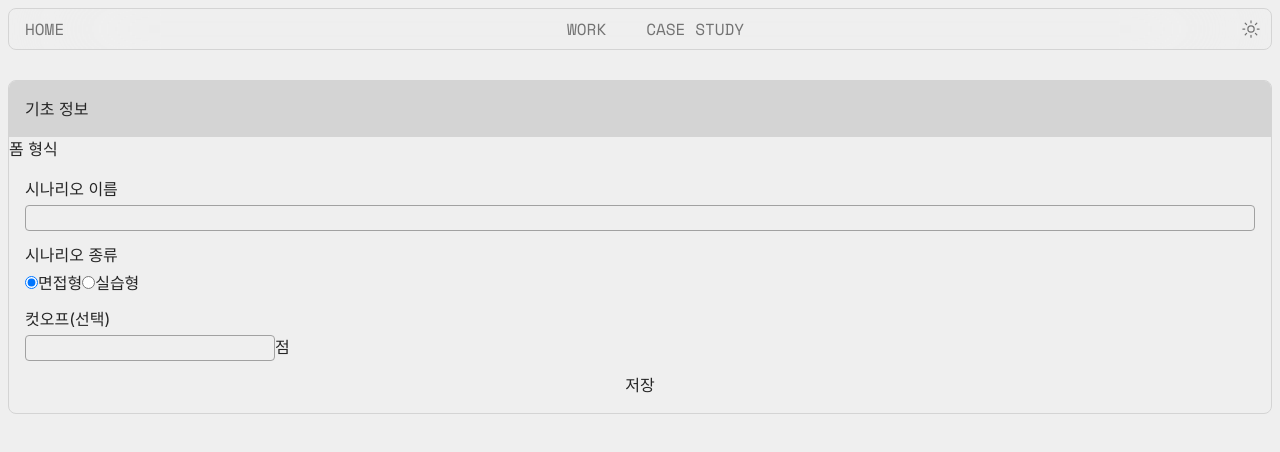
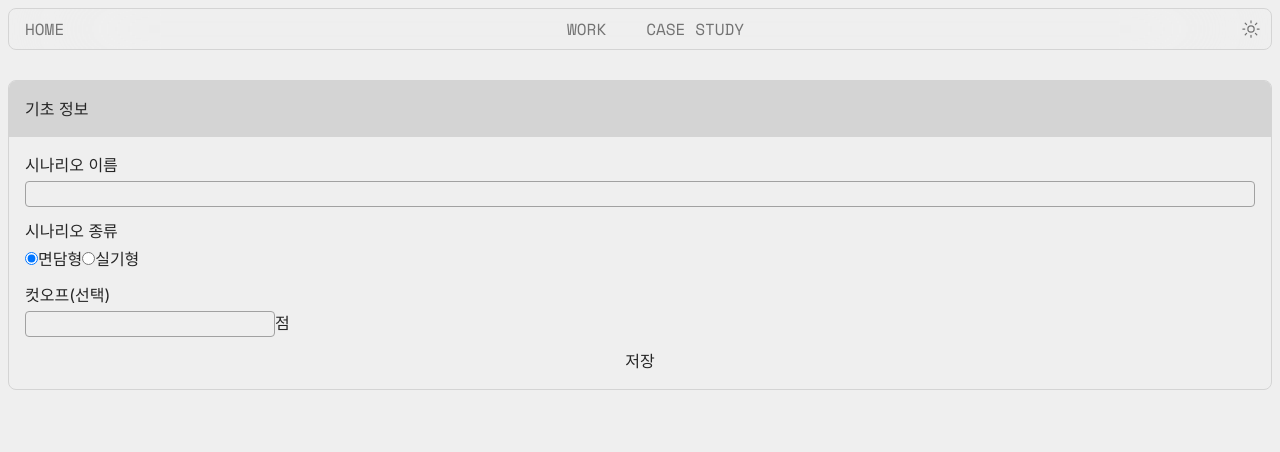
Before and after one commit to Jar0511/portfolio, a React app: page /work/form in a window 1280 px wide. Shown: the top 452 px of the page. Built offline with nearby package versions, Linux system fonts and the light colour scheme; the HTML template or start-up script is replaced by a standard one; a web font is replaced by a local one.

Commit message:
제출된 데이터 상태 밖으로 빼고 form 요소만 별도로 분리(제출된 이후 값 보여줄 때 watch 사용 피하기 위함)

```diff
--- a/src/pages/work/dynamic-form/complex-form.tsx
+++ b/src/pages/work/dynamic-form/complex-form.tsx
@@ -3,33 +3,30 @@ import { useState } from "react";
 import { TextInput } from "./common-form-ui";
 import { useForm, type SubmitHandler } from "react-hook-form";
 import { required } from "./common-form";
+import { VscLoading } from "react-icons/vsc";
+
+const scenarioTypeMap = {
+  a: "면담형",
+  b: "실기형",
+};
 
 type Step1FormType = {
   scenario_nm: string;
   scenario_cd: string;
   scenario_type: "a" | "b";
   cutoff?: number;
-}
+};
 type Step1FormProps = {
-  submitted: boolean;
   submit: SubmitHandler<Step1FormType>;
-}
-const Step1Form = ({ submitted, submit }: Step1FormProps) => {
-  const {
-    register,
-    handleSubmit
-  } = useForm<Step1FormType>({
+};
+const Step1Form = ({ submit }: Step1FormProps) => {
+  const { register, handleSubmit } = useForm<Step1FormType>({
     defaultValues: {
-      scenario_type: "a"
-    }
-  })
+      scenario_type: "a",
+    },
+  });
   return (
-    <form className="font-escoredream" onSubmit={(e) => void handleSubmit(submit)(e)}>
-      <div className="p-4 bg-neutral-300 dark:bg-neutral-700">기초 정보</div>
-      <motion.div layout className="relative">
-
-        {submitted ? "내용 요약" : "폼 형식"}
-        <div className="p-4 flex flex-col gap-3">
+    <form className="p-4 flex flex-col gap-3" onSubmit={(e) => void handleSubmit(submit)(e)}>
       <label className="flex flex-col gap-1">
         <span>시나리오 이름</span>
         <TextInput {...register("scenario_nm", { required })} />
@@ -38,20 +35,12 @@ const Step1Form = ({ submitted, submit }: Step1FormProps) => {
         <span>시나리오 종류</span>
         <div className="flex items-center">
           <label>
-                <input
-                  type="radio"
-                  {...register("scenario_type")}
-                  value={"a"}
-                />
-                면접형
+            <input type="radio" {...register("scenario_type")} value={"a"} />
+            {scenarioTypeMap["a"]}
           </label>
           <label>
-                <input
-                  type="radio"
-                  {...register("scenario_type")}
-                  value={"b"}
-                />
-                실습형
+            <input type="radio" {...register("scenario_type")} value={"b"} />
+            {scenarioTypeMap["b"]}
           </label>
         </div>
       </div>
@@ -62,26 +51,58 @@ const Step1Form = ({ submitted, submit }: Step1FormProps) => {
           <span>점</span>
         </div>
       </label>
-
       <button type="submit">저장</button>
-        </div>
-
-        <div className="form1-loading-overlay size-full absolute bg-green-50/10 top-full left-0"></div>
-      </motion.div>
     </form>
-  )
-}
+  );
+};
 
 export const ComplexForm = () => {
   const [scope, animate] = useAnimate();
   const [submitted, setSubmitted] = useState(false);
+  const [form1, setForm1] = useState<Step1FormType>();
 
   const firstSubmit = async (result: Step1FormType) => {
-    await animate(".form1-loading-overlay", { opacity: 1 }, { duration: 0.3 })
-  }
+    await animate(".form1-loading-overlay", { top: 0 });
+    await animate(".form1-loading-overlay", { opacity: 1 }, { duration: 0.3 });
+    await new Promise((resolve) => setTimeout(resolve, 2000));
+    await animate(".form1-loading-text", { opacity: 0 }, { duration: 0.3 });
+    setForm1(result);
+    setSubmitted(true);
+    await new Promise(requestAnimationFrame);
+    await animate(".form1-loading-overlay", { opacity: 0 }, { duration: 0.3 });
+    await animate(".form1-loading-overlay", { top: "100%" });
+  };
   return (
-    <div ref={scope} className="rounded-lg border border-neutral-300 dark:border-neutral-700 relative overflow-clip">
-      <Step1Form submitted={submitted} submit={firstSubmit} />
+    <div
+      ref={scope}
+      className="rounded-lg border border-neutral-300 dark:border-neutral-700 relative overflow-clip"
+    >
+      <div className="font-escoredream">
+        <div className="p-4 bg-neutral-300 dark:bg-neutral-700">기초 정보</div>
+        <motion.div layout className="relative">
+          {submitted ? (
+            <div>
+              <p>
+                {form1?.scenario_type ? (
+                  <span className="bg-pink-50">{scenarioTypeMap[form1.scenario_type]}</span>
+                ) : (
+                  ""
+                )}
+                {form1?.scenario_nm}
+              </p>
             </div>
-  )
-}
+          ) : (
+            <Step1Form submit={firstSubmit} />
+          )}
+
+          <div className="form1-loading-overlay size-full absolute opacity-0 top-full left-0 bg-background/90 backdrop-blur-xs flex items-center justify-center">
+            <div className="flex items-center gap-3 form1-loading-text">
+              저장 중
+              <VscLoading className="animate-spin" />
+            </div>
+          </div>
+        </motion.div>
+      </div>
+    </div>
+  );
+};
```
Lines whose indentation alone changed are shown as unchanged.
